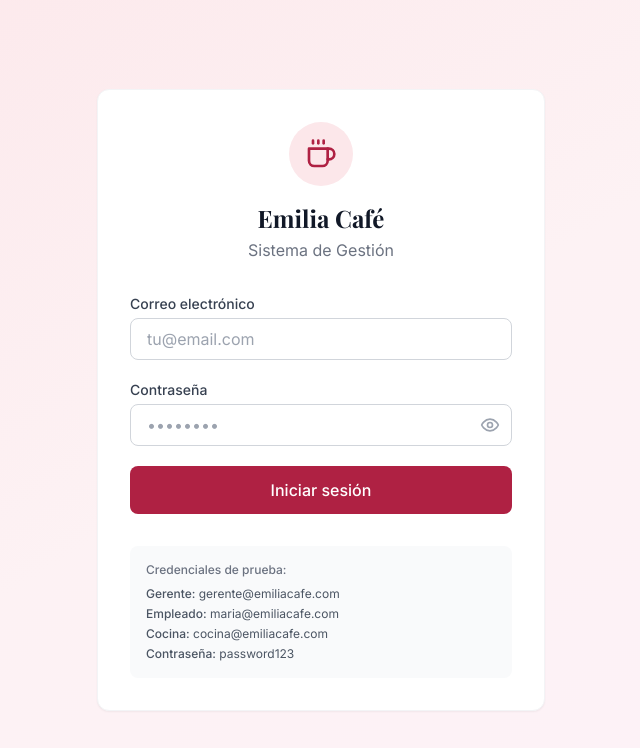
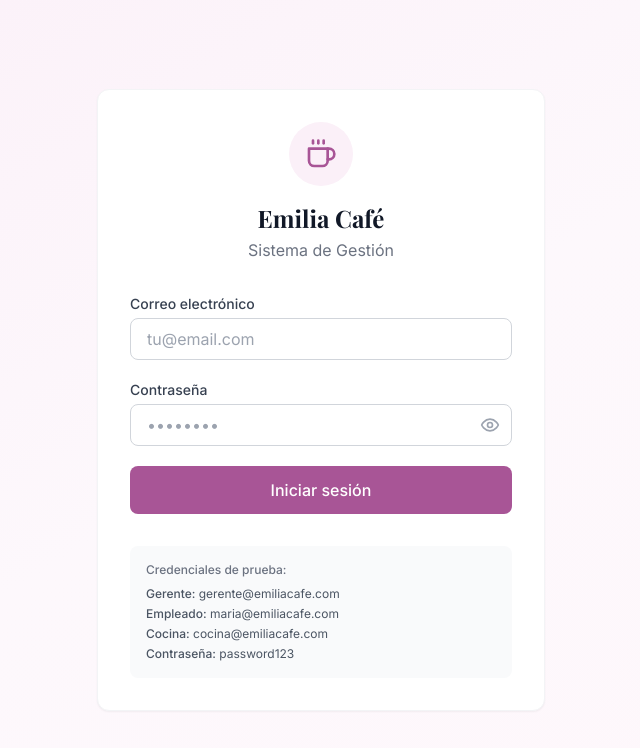
Before and after one commit to AsahioO/Restaurant-Management-System, a React (Vite) app in the folder frontend/: page /login in a window 1280 px wide. Shown: the top 748 px of the page, without its empty margins (319-959 px from the left). Built offline with nearby package versions, Linux system fonts and the light colour scheme.

Commit message:
feat: Cambio de paleta de colores a rosa pastel #f3d3ed

```diff
--- a/frontend/src/index.css
+++ b/frontend/src/index.css
@@ -3,8 +3,8 @@
 @tailwind utilities;
 
 :root {
-  --color-primary: #f472b6;
-  --color-accent: #ec4899;
+  --color-primary: #f3d3ed;
+  --color-accent: #eb7cc1;
 }
 
 * {
--- a/frontend/tailwind.config.js
+++ b/frontend/tailwind.config.js
@@ -8,30 +8,30 @@ export default {
     extend: {
       colors: {
         primary: {
-          50: '#fdf2f4',
-          100: '#fce7ea',
-          200: '#f9d0d9',
-          300: '#f5a9b8',
-          400: '#f07d94',
-          500: '#e54d6d',
-          600: '#d12d52',
-          700: '#af2143',
-          800: '#921e3b',
-          900: '#7c1d37',
-          950: '#450b1a',
+          50: '#fdf8fc',
+          100: '#fbf0f8',
+          200: '#f8e4f2',
+          300: '#f3d3ed',  // Color base solicitado
+          400: '#e9b5dd',
+          500: '#dc8fc9',
+          600: '#c76eb2',
+          700: '#a85596',
+          800: '#8a4679',
+          900: '#6f3a61',
+          950: '#4a1f40',
         },
         accent: {
-          50: '#fdf2f8',
-          100: '#fce7f3',
-          200: '#fbcfe8',
-          300: '#f9a8d4',
-          400: '#f472b6',
-          500: '#ec4899',
-          600: '#db2777',
-          700: '#be185d',
-          800: '#9d174d',
-          900: '#831843',
-          950: '#500724',
+          50: '#fef7fb',
+          100: '#fdeef8',
+          200: '#fcddf1',
+          300: '#f9c4e6',
+          400: '#f4a1d5',
+          500: '#eb7cc1',
+          600: '#dc5aa8',
+          700: '#c0408b',
+          800: '#9f3672',
+          900: '#83305e',
+          950: '#511637',
         },
       },
       fontFamily: {
```
